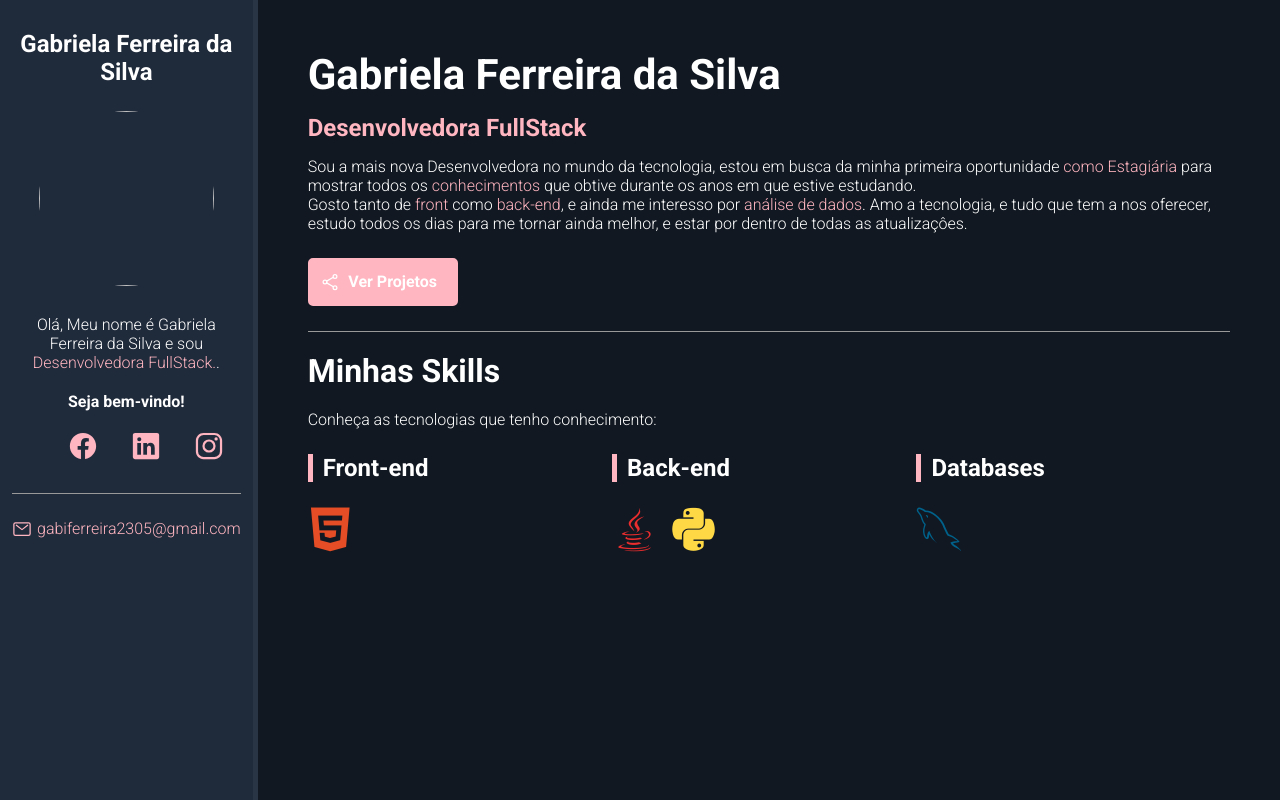
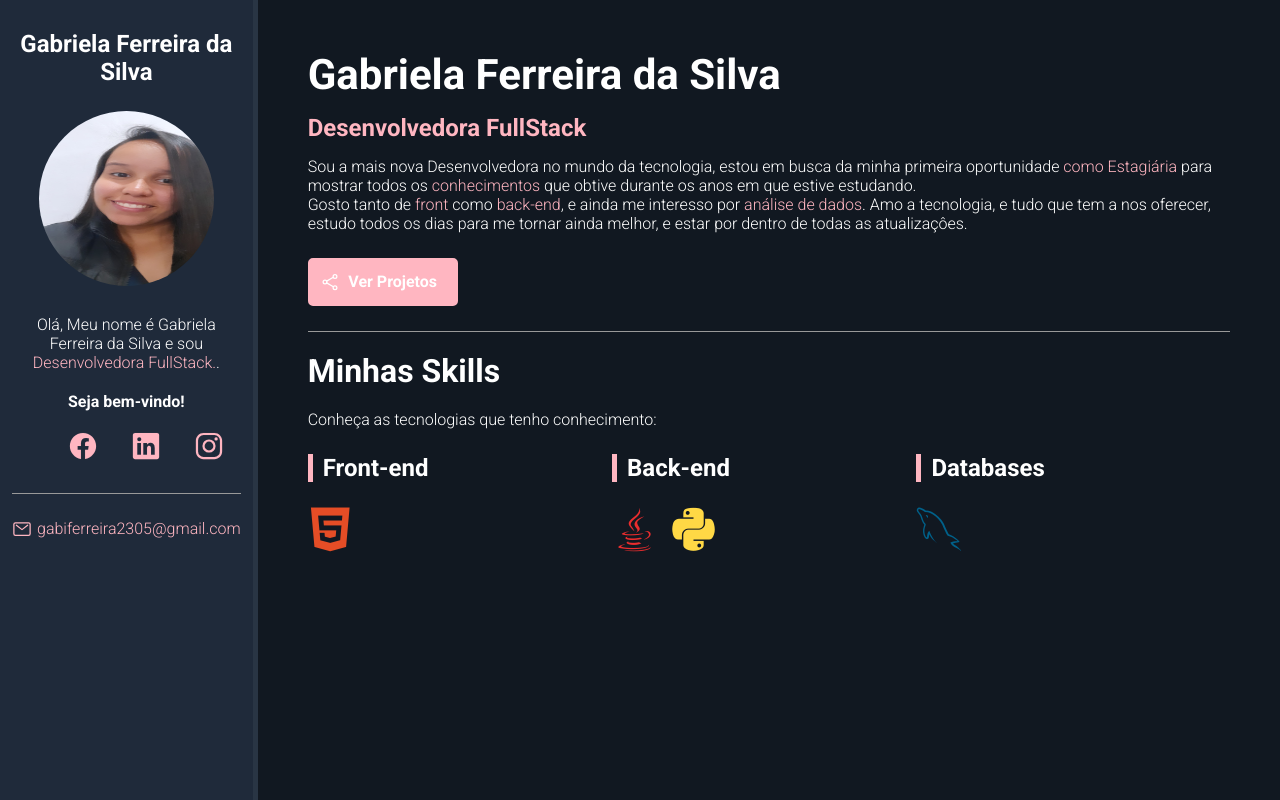
Before and after one commit to Gabriela2028/Gabriela2028.github.io, a plain HTML site: page index.html in a window 1280 px wide. Drawn offline with nearby package versions, Linux system fonts and the light colour scheme; some icons are missing; files whose address does not match are found by name.

Commit message:
Update index.html
Finalizado

```diff
--- a/index.html
+++ b/index.html
@@ -20,7 +20,7 @@
   <main id="container">
     <aside id="bio-container">
       <h2> Gabriela Ferreira da Silva</h2>
-      <img id="bio-image" C:\Users\55119\Downloads\WhatsApp-Image-2023-08-01-at-17.41.39.jpg>
+      <img id="bio-image" src= C:\Users\55119\Downloads\WhatsApp-Image-2023-08-01-at-17.41.39.jpg>
       <p> Olá, Meu nome é Gabriela Ferreira da Silva e sou <span class="highlight">Desenvolvedora FullStack.</span>.</p>
       <p id="welcome-text">Seja bem-vindo!</p>
       <ul id="social-container">
```
